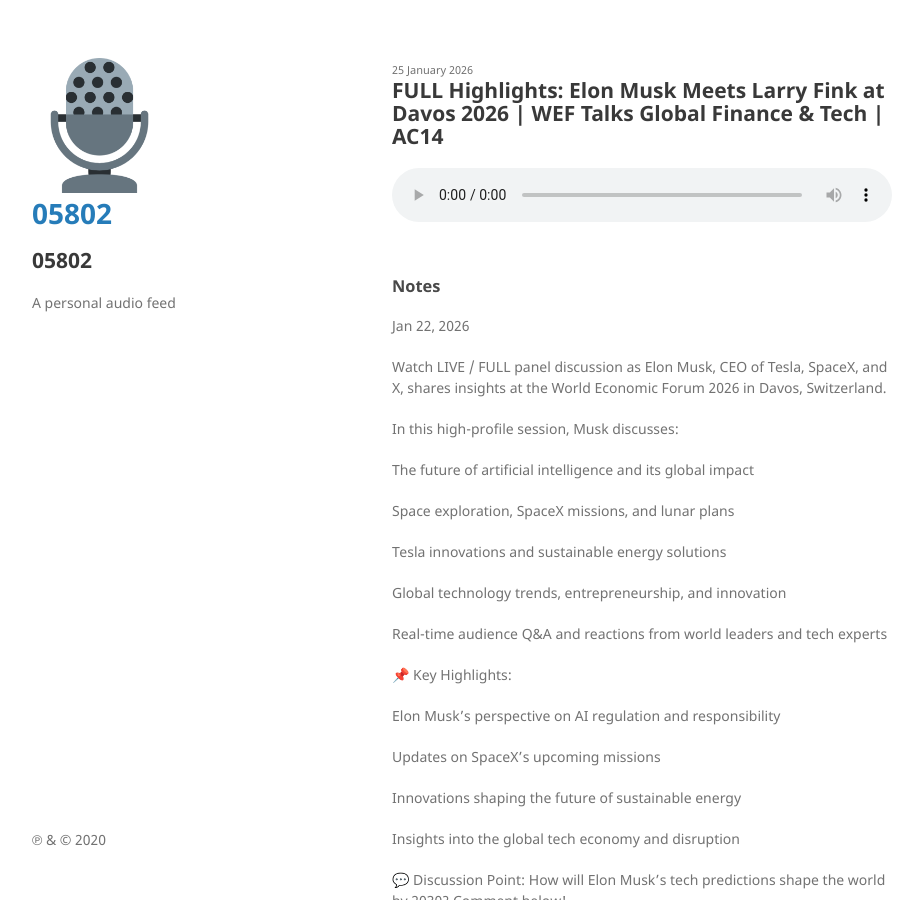
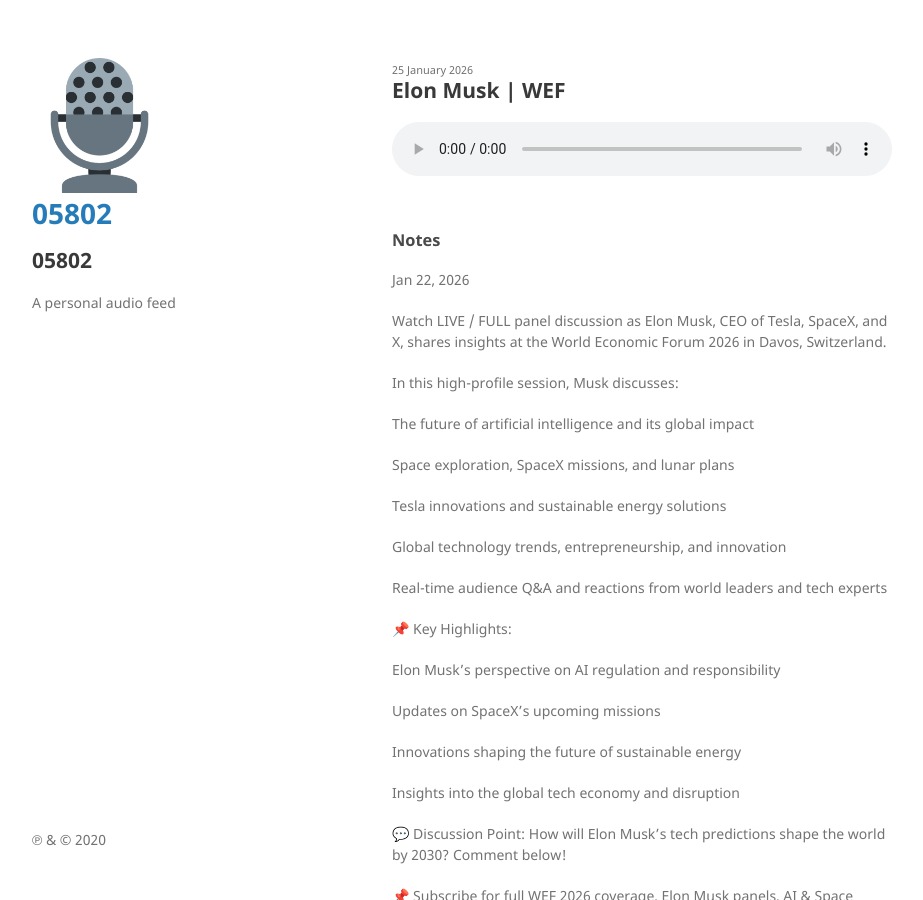
Before and after one commit to 05802/rss_audio, a Jekyll site: the page built from _posts/2026-01-25-elon-musk-davos.md, in a window 1280 px wide and 900 px high. Shown: the whole window, without its empty margins (178-1101 px from the left). Built offline with Jekyll 4.4.1, drawn with Linux system fonts in a browser that asks for light colours.

Commit message:
Update title of Davos post

```diff
--- a/_posts/2026-01-25-elon-musk-davos.md
+++ b/_posts/2026-01-25-elon-musk-davos.md
@@ -1,5 +1,5 @@
 ---
-title: "FULL Highlights: Elon Musk Meets Larry Fink at Davos 2026 | WEF Talks Global Finance & Tech | AC14"
+title: "Elon Musk | WEF"
 date: 2026-01-25 04:01:34 +0000
 keywords:
 - tag1
```
